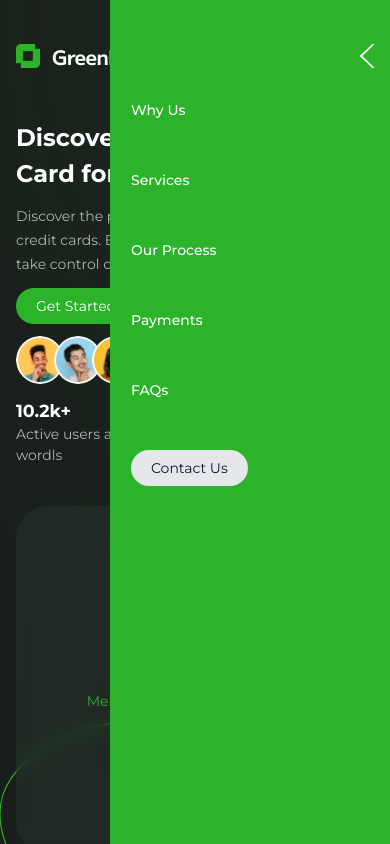
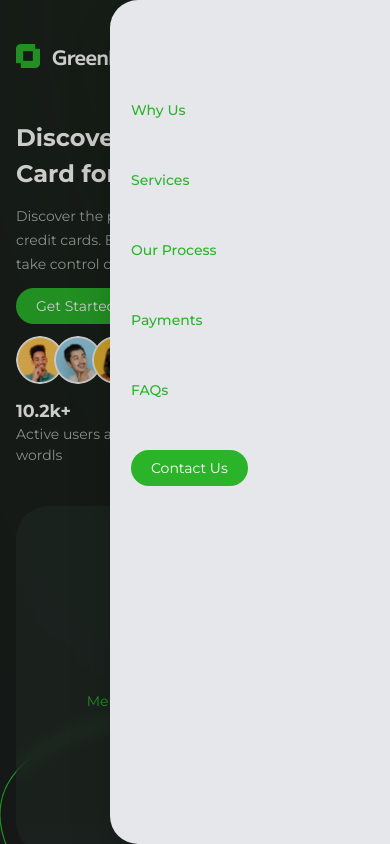
Before and after one commit to SehamAnter1/green-bank-landing-page, a React (Vite) app: page / in a window 390 px wide. Both pictures are taken after a click on the button 367 px from the left and 56 px from the top of the page. Shown: the top 844 px of the page. Built offline with nearby package versions, Linux system fonts and the light colour scheme.

Commit message:
some performance adjustments, side menu design

```diff
--- a/index.html
+++ b/index.html
@@ -8,7 +8,6 @@
   <!-- Meta tags for dynamic content -->
   <!----------------------------------------------->
   <!----------------------------------------------->
-  <meta name="description" id="meta-description" />
   <meta property="og:title" id="og-title" />
   <meta property="og:description" id="og-description" />
   <meta property="og:image" id="og-image" />
@@ -17,6 +16,8 @@
   <title id="page-title"></title>
   <!----------------------------------------------->
   <!----------------------------------------------->
+<meta name="description" content="Green Bank Landing Page built with React.js, Tailwind CSS, Vite, and Sass. Explore banking solutions with a clean, responsive, and modern interface." />
+<title>Green Bank | Modern Banking Solutions</title>
 
   <link rel="icon" type="image/svg+xml" href="fav_icon.png" />
   <!--  font -->
--- a/src/app/components/Avatar_Group.jsx
+++ b/src/app/components/Avatar_Group.jsx
@@ -6,7 +6,7 @@ export default function Avatar_Group() {
   return (
     <div className='flex'>
         {images?.map((img,i)=>(
-            <img src={img} className={`w-[48px] h-[48px] ${i&&'ms-[-10px]'} object-cover rounded-full`} alt="person avatar" />
+            <img key={i} src={img} className={`w-[48px] h-[48px] ${i&&'ms-[-10px]'} object-cover rounded-full`} alt="person avatar" />
         ))}
 
     </div>
--- a/src/app/components/Button.jsx
+++ b/src/app/components/Button.jsx
@@ -46,8 +46,8 @@ target, loading, onClick, disabled, type, className, text,
 
     if (to) {
         return (
-            <Link to={to} target={target} className={`rounded-[49px]  ${className}`}>
-                <button loading={loading} onClick={onClick} disabled={isDisabled} type={type} className={buttonClasses}>
+            <Link rel="preload" to={to} target={target} className={`rounded-[49px]  ${className}`}>
+                <button name={"button"} loading={loading} onClick={onClick} disabled={isDisabled} type={type} className={buttonClasses}>
                     {buttonContent}
                 </button>
             </Link>
@@ -55,7 +55,7 @@ target, loading, onClick, disabled, type, className, text,
     }
 
     return (
-        <button loading={loading} onClick={onClick} disabled={isDisabled} type={type} className={buttonClasses}>
+        <button  name={"button"}  loading={loading} onClick={onClick} disabled={isDisabled} type={type} className={buttonClasses}>
             {buttonContent}
         </button>
     );
--- a/src/app/components/FAQ_Item.jsx
+++ b/src/app/components/FAQ_Item.jsx
@@ -10,6 +10,7 @@ export default function FAQ_Item({ question, answer, isOpen, toggleIndex, index
             </div>
             <span className=" cursor-pointer"
                 role='button'
+                aria-label={isOpen ? "Collapse item" : "Expand item"}
                 onClick={() => toggleIndex(index)}
             >
                 {isOpen ?
--- a/src/app/root/Navbar.jsx
+++ b/src/app/root/Navbar.jsx
@@ -18,30 +18,36 @@ export default function Navbar() {
 
     return (
         <div className="container  mt-[32px]">
+           {collapse&&
+            <div
+            className={collapse ? "fixed inset-0 bg-black/20 z-[9998]" : ""} onClick={() => setCollapse(false)} aria-hidden={collapse ? "true" : "false"}
+            ></div>
+        }
             <div className="navbar h-[48px] mx-auto w-full flex items-center justify-between">
                 <img src={full_logo} alt="logo" className="w-[140px]" />
 
-                <ul className={`${collapse ? "max-md:grid max-md:px-6 max-md:absolute max-md:bg-foreground max-md:h-[100vh] max-md:top-0 content-start max-md:gap-14 max-md:z-[9999] max-md:pt-[100px] !w-[280px] end-0" : "max-md:hidden"} w-fit flex mx-auto items-center gap-[16px] xl:gap-[32px]`}>
+                <ul className={`${collapse ? "max-md:grid max-md:px-6 max-md:fixed max-md:shadow-2xl max-md:bg-gray-200  max-md:rounded-es-4xl  max-md:rounded-ss-4xl max-md:!text-black max-md:h-[100vh] max-md:top-0 content-start max-md:gap-14 max-md:z-[9999] max-md:pt-[100px] !w-[280px] end-0" : "max-md:hidden"} w-fit flex mx-auto items-center gap-[16px] xl:gap-[32px]`}>
                     {navItems.map((item) => (
+                            <li
+                                className={` transition-all font-medium max-md:text-foreground duration-300 group-hover:opacity-100 `}
+                            >
                         <NavLink to={item.path} key={item.path} className={"group"}>
                             {({ isActive }) => (
-                                <li
-                                    className={` transition-all font-medium text-background duration-300 group-hover:opacity-100 `}
-                                >
-                                    {t(item.label)}
+                                    t(item.label)
+                                )}
+                        </NavLink>
                                 </li>
-                            )}
-                        </NavLink>
                     ))}
-                    <Button variant="secondary" className={"md:hidden"} text={"Contact us"} />
+                    <Button variant="primary" className={"md:hidden "} text={"Contact us"} />
                 </ul>
-                <span className="md:hidden w-4 ms-0 relative z-[99999]"
+                <span className="md:hidden w-4 cursor-pointer ms-0 relative z-[99999]"
                     onClick={() => setCollapse(!collapse)}
-                    role="button">
+                        aria-label={'Toggle menu'}role="button">
                     {!collapse ?
                         <Menu_icon />
                         :
-                        <Close_menu_icon />
+                        <></>
+                        // <Close_menu_icon />
                     }
                 </span>
                 <Button variant="outline" className={"max-md:hidden"} text={"Contact us"} />
--- a/src/assets/Icons.jsx
+++ b/src/assets/Icons.jsx
@@ -4,7 +4,7 @@ export const mode_toggle_icon = (color) => (
             <path
                 stroke={color}
                 d="M12 1V3M12 21V23M23 12H21M3 12H1M19.7782 4.22183L18.364 5.63604M5.63604 18.364L4.22183 19.7782M19.7782 19.7782L18.364 18.364M5.63604 5.63604L4.22183 4.22183M18 12C18 15.3137 15.3137 18 12 18C8.68629 18 6 15.3137 6 12C6 8.68629 8.68629 6 12 6C15.3137 6 18 8.68629 18 12Z"
-                stroke-linecap="round"
+                strokeLinecap="round"
             />
         </g>
         <defs>
@@ -40,7 +40,7 @@ export const svgGlare = (
   );
 export const bg_icon = (
     <svg className="w-full absolute" width="1440" height="5117" viewBox="0 0 1440 5117" fill="none" xmlns="http://www.w3.org/2000/svg">
-<path d="M890.5 0.000196591C991 -1.50032 1192.86 18.7675 1069.66 174.503C915.648 369.171 1461.28 521.367 1373.27 369.172C1285.27 216.976 616.432 390.408 1157.66 648.787C1590.64 855.489 739.638 909.525 260.013 910.705C92.1495 918.375 -165.491 995.314 146.856 1241.71C537.29 1549.7 1243.71 1680.69 1200.68 1868.32C1157.66 2055.94 -386.357 2872 146.856 2872C1320 2872 251.144 3343.89 712 3504C852.545 3552.83 1446.95 3470.17 1416 3780C1358.34 4357.28 -60.8 4083.2 96 4400C292 4796 1416 4944 1446 5080" stroke="#2BB32A" stroke-width="1.5" stroke-linecap="square"/>
+<path d="M890.5 0.000196591C991 -1.50032 1192.86 18.7675 1069.66 174.503C915.648 369.171 1461.28 521.367 1373.27 369.172C1285.27 216.976 616.432 390.408 1157.66 648.787C1590.64 855.489 739.638 909.525 260.013 910.705C92.1495 918.375 -165.491 995.314 146.856 1241.71C537.29 1549.7 1243.71 1680.69 1200.68 1868.32C1157.66 2055.94 -386.357 2872 146.856 2872C1320 2872 251.144 3343.89 712 3504C852.545 3552.83 1446.95 3470.17 1416 3780C1358.34 4357.28 -60.8 4083.2 96 4400C292 4796 1416 4944 1446 5080" stroke="#2BB32A" strokeWidth="1.5" strokeLinecap="square"/>
 <g filter="url(#filter0_f_1_8)">
 <circle cx="882" cy="10" r="246" fill="#2BB32A"/>
 </g>
@@ -111,42 +111,42 @@ export const bg_icon = (
 );
 export const Menu_icon = (color) => (
     <svg className="max-w-[30px]" width="31" height="31" viewBox="0 0 31 31" fill="none" xmlns="http://www.w3.org/2000/svg">
-<path d="M6.00848 5.29546C8.72528 2.57866 12.2857 1.22086 15.8461 1.22086C19.4065 1.22086 22.9669 2.57926 25.6837 5.29546C28.3999 8.01166 29.7577 11.5709 29.7583 15.1307C29.7589 18.6923 28.4005 22.2539 25.6837 24.9707C20.2507 30.4037 11.4415 30.4037 6.00848 24.9707C0.575475 19.5377 0.575475 10.7285 6.00848 5.29546Z" stroke="white" stroke-width="2.4" stroke-miterlimit="10" stroke-linecap="round" stroke-linejoin="round"/>
-<path d="M20.6461 15.1331H11.0461" stroke="white" stroke-width="2.4" stroke-miterlimit="10" stroke-linecap="round" stroke-linejoin="round"/>
-<path d="M20.6461 10.3331H11.0461" stroke="white" stroke-width="2.4" stroke-miterlimit="10" stroke-linecap="round" stroke-linejoin="round"/>
-<path d="M20.6461 19.9331H11.0461" stroke="white" stroke-width="2.4" stroke-miterlimit="10" stroke-linecap="round" stroke-linejoin="round"/>
+<path d="M6.00848 5.29546C8.72528 2.57866 12.2857 1.22086 15.8461 1.22086C19.4065 1.22086 22.9669 2.57926 25.6837 5.29546C28.3999 8.01166 29.7577 11.5709 29.7583 15.1307C29.7589 18.6923 28.4005 22.2539 25.6837 24.9707C20.2507 30.4037 11.4415 30.4037 6.00848 24.9707C0.575475 19.5377 0.575475 10.7285 6.00848 5.29546Z" stroke="white" strokeWidth="2.4" strokeMiterlimit="10" strokeLinecap="round" strokeLinejoin="round"/>
+<path d="M20.6461 15.1331H11.0461" stroke="white" strokeWidth="2.4" strokeMiterlimit="10" strokeLinecap="round" strokeLinejoin="round"/>
+<path d="M20.6461 10.3331H11.0461" stroke="white" strokeWidth="2.4" strokeMiterlimit="10" strokeLinecap="round" strokeLinejoin="round"/>
+<path d="M20.6461 19.9331H11.0461" stroke="white" strokeWidth="2.4" strokeMiterlimit="10" strokeLinecap="round" strokeLinejoin="round"/>
 </svg>
 
 );
 export const Close_menu_icon = (color) => (
    <svg className="w-full cursor-pointer" width="20" height="36" viewBox="0 0 20 36" fill="none" xmlns="http://www.w3.org/2000/svg">
-<path d="M1.55 18L18.45 1.75" stroke="white" stroke-width="2.5" stroke-linecap="round" stroke-linejoin="round"/>
-<path d="M1.55 18L18.45 34.25" stroke="white" stroke-width="2.5" stroke-linecap="round" stroke-linejoin="round"/>
+<path d="M1.55 18L18.45 1.75" stroke="white" strokeWidth="2.5" strokeLinecap="round" strokeLinejoin="round"/>
+<path d="M1.55 18L18.45 34.25" stroke="white" strokeWidth="2.5" strokeLinecap="round" strokeLinejoin="round"/>
 </svg>
 
 
 );
 export const hero_vector_icon = (color) => (
     <svg width="362" height="103" viewBox="0 0 362 103" fill="none" xmlns="http://www.w3.org/2000/svg">
-<path d="M168.73 88.4545C212.374 83.5416 256.673 76.6038 286.744 70.1763C515.332 21.3168 98.4365 -37.5639 7.34247 34.9736C-23.6897 59.6843 63.7908 80.3409 168.73 88.4545ZM168.73 88.4545C95.8766 96.6551 24.8448 101 24.8448 101M168.73 88.4545C233.806 93.486 305.596 93.0784 360 87.6841" stroke="#2BB32A" stroke-width="2" stroke-linecap="square"/>
+<path d="M168.73 88.4545C212.374 83.5416 256.673 76.6038 286.744 70.1763C515.332 21.3168 98.4365 -37.5639 7.34247 34.9736C-23.6897 59.6843 63.7908 80.3409 168.73 88.4545ZM168.73 88.4545C95.8766 96.6551 24.8448 101 24.8448 101M168.73 88.4545C233.806 93.486 305.596 93.0784 360 87.6841" stroke="#2BB32A" strokeWidth="2" strokeLinecap="square"/>
 </svg>
 
 );
 export const btn_arrow_icon = (color) => (<svg width="25" height="20" viewBox="0 0 25 20" fill="none" xmlns="http://www.w3.org/2000/svg">
-<path d="M1 9.75H23.5M23.5 9.75L16.5 18.25M23.5 9.75L16.5 1.75" stroke="#EFF8F0" stroke-width="2" stroke-linecap="round" stroke-linejoin="round"/>
+<path d="M1 9.75H23.5M23.5 9.75L16.5 18.25M23.5 9.75L16.5 1.75" stroke="#EFF8F0" strokeWidth="2" strokeLinecap="round" strokeLinejoin="round"/>
 </svg>
 );
 export const security_icon = (color) => (<svg width="32" height="32" viewBox="0 0 32 32" fill="none" xmlns="http://www.w3.org/2000/svg">
-<path d="M14.5466 6.2419C15.3791 5.34445 15.7954 4.89572 16.1334 4.8402C16.2665 4.81834 16.329 4.81848 16.462 4.84093C16.7998 4.89795 17.2157 5.35029 18.0475 6.25496C18.8973 7.17925 19.9766 8.11427 21.0958 8.46512C21.9976 8.74779 23.219 8.74333 24.2027 8.67049C24.964 8.61412 25.3447 8.58593 25.6088 8.7357C25.6967 8.7855 25.7708 8.84336 25.8403 8.91654C26.0496 9.13661 26.1064 9.46635 26.22 10.1258C26.6253 12.4791 27.1135 16.8106 25.8861 19.6279C24.755 22.2238 21.6861 24.6387 19.3235 26.2012C18.2123 26.9361 17.6567 27.3035 16.7458 27.4251C16.5054 27.4572 16.0861 27.4654 15.8446 27.4429C14.9297 27.3574 14.3591 27.0117 13.2179 26.3202C10.6876 24.787 7.33454 22.3501 6.12637 19.6279C4.88134 16.8227 5.37378 12.4974 5.78517 10.1391C5.90123 9.47377 5.95927 9.14111 6.17238 8.92045C6.24293 8.84741 6.31889 8.78919 6.40776 8.74005C6.67622 8.5916 7.05775 8.62611 7.82081 8.69512C8.96118 8.79825 10.446 8.827 11.5154 8.46512C12.6217 8.09072 13.6964 7.15837 14.5466 6.2419Z" fill="white" stroke="white" stroke-width="1.5" stroke-linejoin="round"/>
+<path d="M14.5466 6.2419C15.3791 5.34445 15.7954 4.89572 16.1334 4.8402C16.2665 4.81834 16.329 4.81848 16.462 4.84093C16.7998 4.89795 17.2157 5.35029 18.0475 6.25496C18.8973 7.17925 19.9766 8.11427 21.0958 8.46512C21.9976 8.74779 23.219 8.74333 24.2027 8.67049C24.964 8.61412 25.3447 8.58593 25.6088 8.7357C25.6967 8.7855 25.7708 8.84336 25.8403 8.91654C26.0496 9.13661 26.1064 9.46635 26.22 10.1258C26.6253 12.4791 27.1135 16.8106 25.8861 19.6279C24.755 22.2238 21.6861 24.6387 19.3235 26.2012C18.2123 26.9361 17.6567 27.3035 16.7458 27.4251C16.5054 27.4572 16.0861 27.4654 15.8446 27.4429C14.9297 27.3574 14.3591 27.0117 13.2179 26.3202C10.6876 24.787 7.33454 22.3501 6.12637 19.6279C4.88134 16.8227 5.37378 12.4974 5.78517 10.1391C5.90123 9.47377 5.95927 9.14111 6.17238 8.92045C6.24293 8.84741 6.31889 8.78919 6.40776 8.74005C6.67622 8.5916 7.05775 8.62611 7.82081 8.69512C8.96118 8.79825 10.446 8.827 11.5154 8.46512C12.6217 8.09072 13.6964 7.15837 14.5466 6.2419Z" fill="white" stroke="white" strokeWidth="1.5" strokeLinejoin="round"/>
 </svg>
 );
 export const investment_icon = (color) => (<svg width="26" height="26" viewBox="0 0 26 26" fill="none" xmlns="http://www.w3.org/2000/svg">
-<path d="M24.75 13C24.8881 13 25.0003 13.1119 24.9974 13.25C24.9531 15.3762 24.3444 17.4541 23.2317 19.2699C22.0754 21.1569 20.4198 22.6873 18.4479 23.692C16.476 24.6967 14.2647 25.1366 12.0585 24.963C9.85225 24.7893 7.73699 24.009 5.94658 22.7082C4.15617 21.4074 2.76036 19.6368 1.91345 17.5922C1.06655 15.5476 0.801545 13.3086 1.14774 11.1227C1.49394 8.93692 2.43786 6.88941 3.87513 5.20658C5.25824 3.58717 7.04638 2.36618 9.05484 1.66701C9.18523 1.62162 9.32639 1.69373 9.36905 1.82504L12.4948 11.4452C12.7961 12.3723 13.66 13 14.6347 13H24.75Z" fill="white" stroke="white" stroke-width="1.5"/>
+<path d="M24.75 13C24.8881 13 25.0003 13.1119 24.9974 13.25C24.9531 15.3762 24.3444 17.4541 23.2317 19.2699C22.0754 21.1569 20.4198 22.6873 18.4479 23.692C16.476 24.6967 14.2647 25.1366 12.0585 24.963C9.85225 24.7893 7.73699 24.009 5.94658 22.7082C4.15617 21.4074 2.76036 19.6368 1.91345 17.5922C1.06655 15.5476 0.801545 13.3086 1.14774 11.1227C1.49394 8.93692 2.43786 6.88941 3.87513 5.20658C5.25824 3.58717 7.04638 2.36618 9.05484 1.66701C9.18523 1.62162 9.32639 1.69373 9.36905 1.82504L12.4948 11.4452C12.7961 12.3723 13.66 13 14.6347 13H24.75Z" fill="white" stroke="white" strokeWidth="1.5"/>
 </svg>
 );
 export const method_icon = (color) => (<svg width="32" height="32" viewBox="0 0 32 32" fill="none" xmlns="http://www.w3.org/2000/svg">
 <path d="M12.6667 28H6.66667V23.6476C6.66667 21.3978 6.66667 20.2729 7.23962 19.4843C7.42465 19.2296 7.64863 19.0056 7.90331 18.8206C8.69191 18.2476 9.81683 18.2476 12.0667 18.2476H12.6667V18.1333C12.6667 15.641 12.6667 14.3949 13.2026 13.4667C13.5536 12.8586 14.0586 12.3536 14.6667 12.0026C15.5949 11.4667 16.841 11.4667 19.3333 11.4667V7C19.3333 5.34315 20.6765 4 22.3333 4C23.9902 4 25.3333 5.34315 25.3333 7V28H19.3333H12.6667Z" fill="white"/>
-<path d="M28 28H25.3333M4 28H6.66667M19.3333 28H12.6667M19.3333 28V11.4667M19.3333 28H25.3333M12.6667 28H6.66667M12.6667 28V18.2476M6.66667 28V23.6476C6.66667 21.3978 6.66667 20.2729 7.23962 19.4843C7.42465 19.2296 7.64863 19.0056 7.90331 18.8206C8.69191 18.2476 9.81683 18.2476 12.0667 18.2476H12.6667M12.6667 18.2476V18.1333C12.6667 15.641 12.6667 14.3949 13.2026 13.4667C13.5536 12.8586 14.0586 12.3536 14.6667 12.0026C15.5949 11.4667 16.841 11.4667 19.3333 11.4667V11.4667M19.3333 11.4667V7C19.3333 5.34315 20.6765 4 22.3333 4V4C23.9902 4 25.3333 5.34315 25.3333 7V28" stroke="white" stroke-width="1.5" stroke-linecap="round"/>
+<path d="M28 28H25.3333M4 28H6.66667M19.3333 28H12.6667M19.3333 28V11.4667M19.3333 28H25.3333M12.6667 28H6.66667M12.6667 28V18.2476M6.66667 28V23.6476C6.66667 21.3978 6.66667 20.2729 7.23962 19.4843C7.42465 19.2296 7.64863 19.0056 7.90331 18.8206C8.69191 18.2476 9.81683 18.2476 12.0667 18.2476H12.6667M12.6667 18.2476V18.1333C12.6667 15.641 12.6667 14.3949 13.2026 13.4667C13.5536 12.8586 14.0586 12.3536 14.6667 12.0026C15.5949 11.4667 16.841 11.4667 19.3333 11.4667V11.4667M19.3333 11.4667V7C19.3333 5.34315 20.6765 4 22.3333 4V4C23.9902 4 25.3333 5.34315 25.3333 7V28" stroke="white" strokeWidth="1.5" strokeLinecap="round"/>
 </svg>
 );
 export const plus_icon =()=> (<svg width="16" height="17" viewBox="0 0 16 17" fill="none" xmlns="http://www.w3.org/2000/svg">
```
Also changed, not shown: public/robots.txt (added), 29 other files (tests, documents, lock files or other folders).
